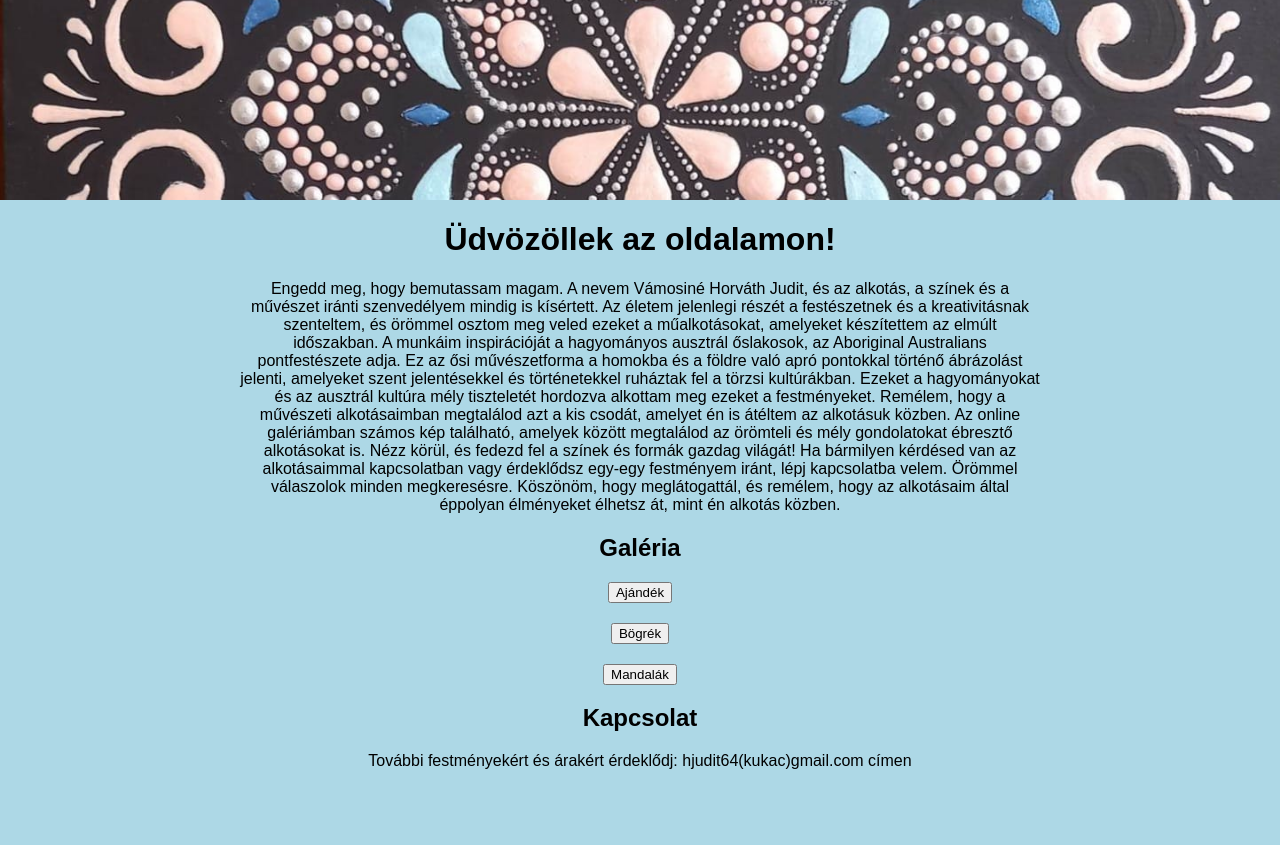
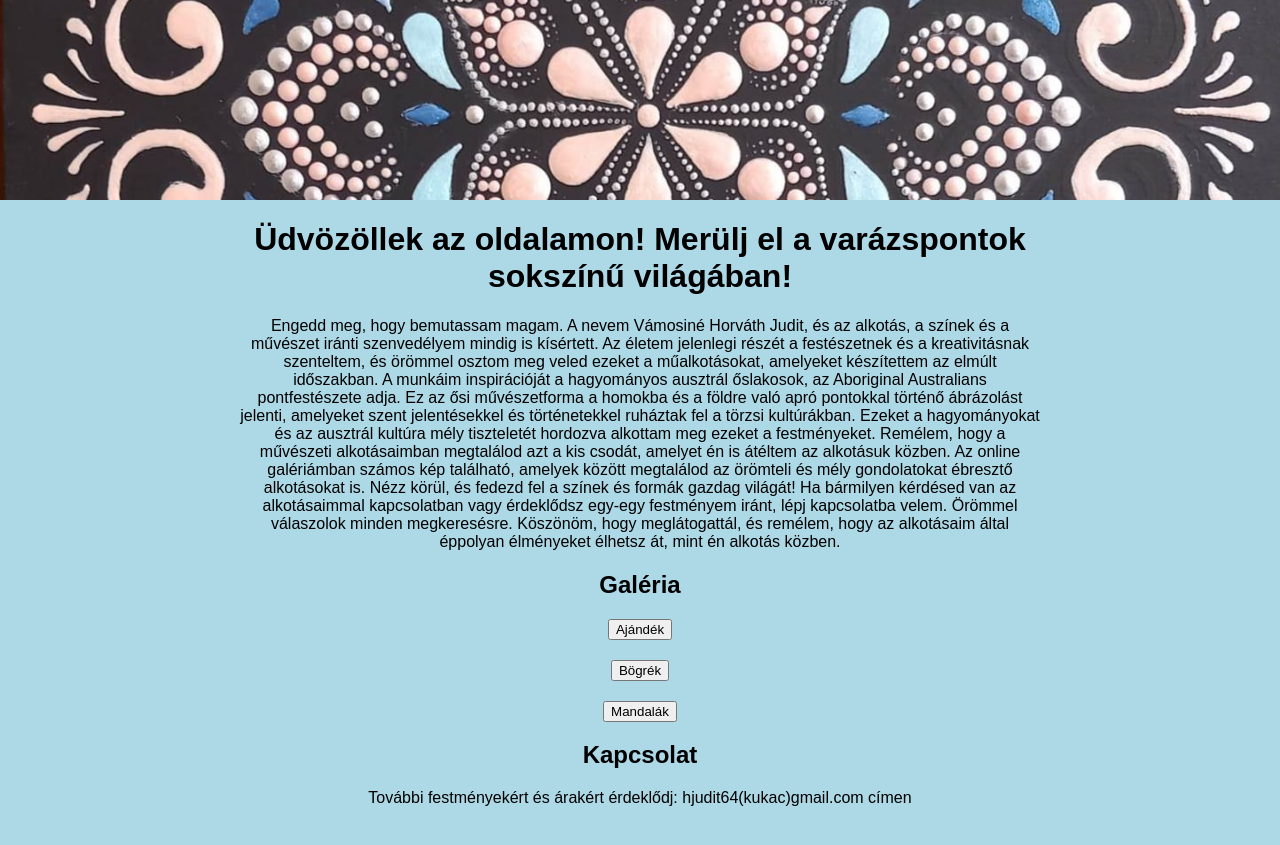
Before and after one commit to balazsvamosi1/balazsvamosi.github.io, a Jekyll site: the page built from index.md, in a window 1280 px wide. Shown: the top 845 px of the page. Built offline with Jekyll 4.4.1, drawn with Linux system fonts in a browser that asks for light colours; some web fonts are replaced; a script that is not in the unit is left out; comment, search, counter and statistics services are not loaded.

Commit message:
Update introduction.html

```diff
--- a/_includes/introduction.html
+++ b/_includes/introduction.html
@@ -1,5 +1,6 @@
 <div class="center-text">
-  <h1>Üdvözöllek az oldalamon! </h1>
+  <h1>Üdvözöllek az oldalamon!
+  Merülj el a varázspontok sokszínű világában! </h1>
 
   <p>
     Engedd meg, hogy bemutassam magam. A nevem Vámosiné Horváth Judit, és az alkotás, a színek és a művészet iránti szenvedélyem mindig is kísértett. Az életem jelenlegi részét a festészetnek és a kreativitásnak szenteltem, és örömmel osztom meg veled ezeket a műalkotásokat, amelyeket készítettem az elmúlt időszakban.
```
